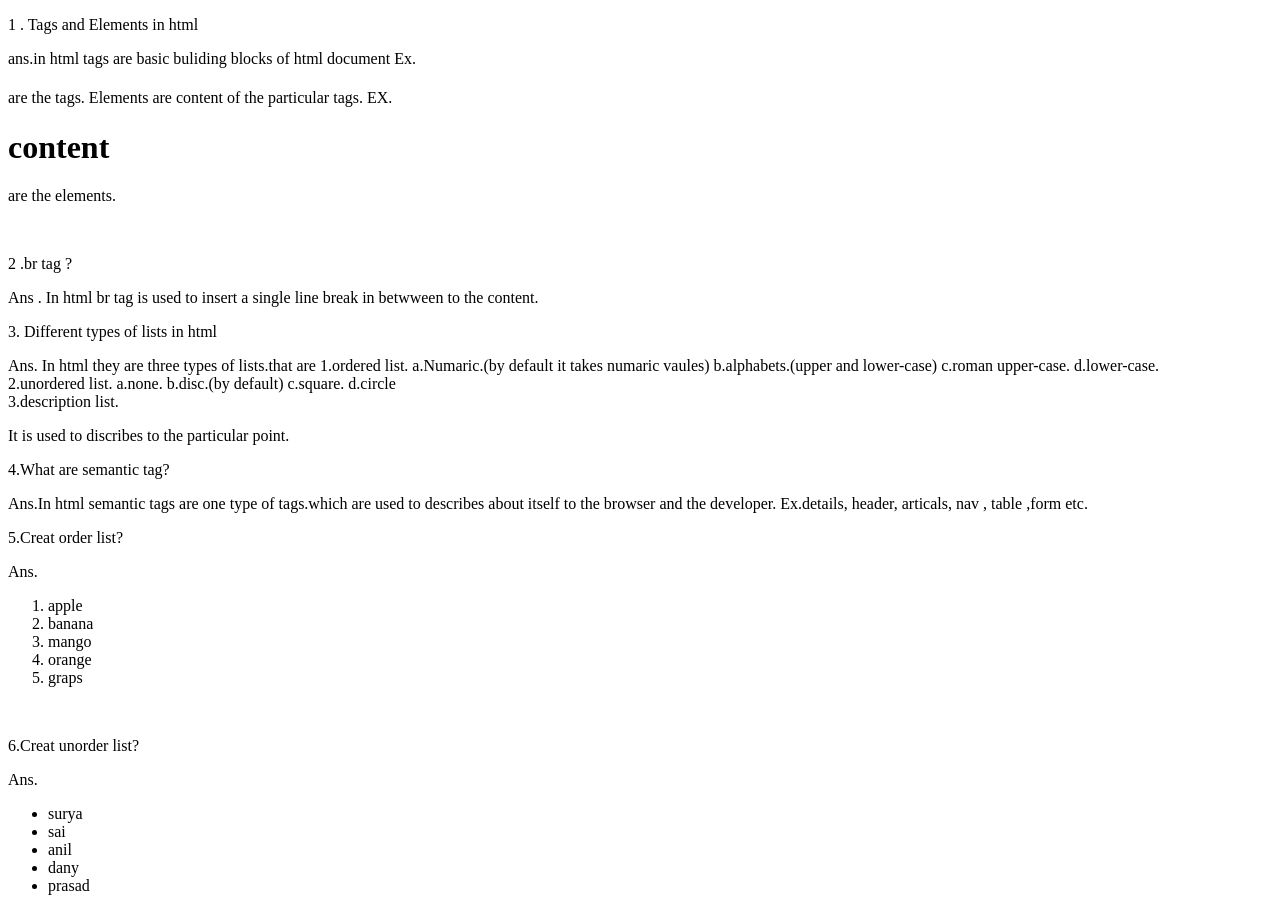
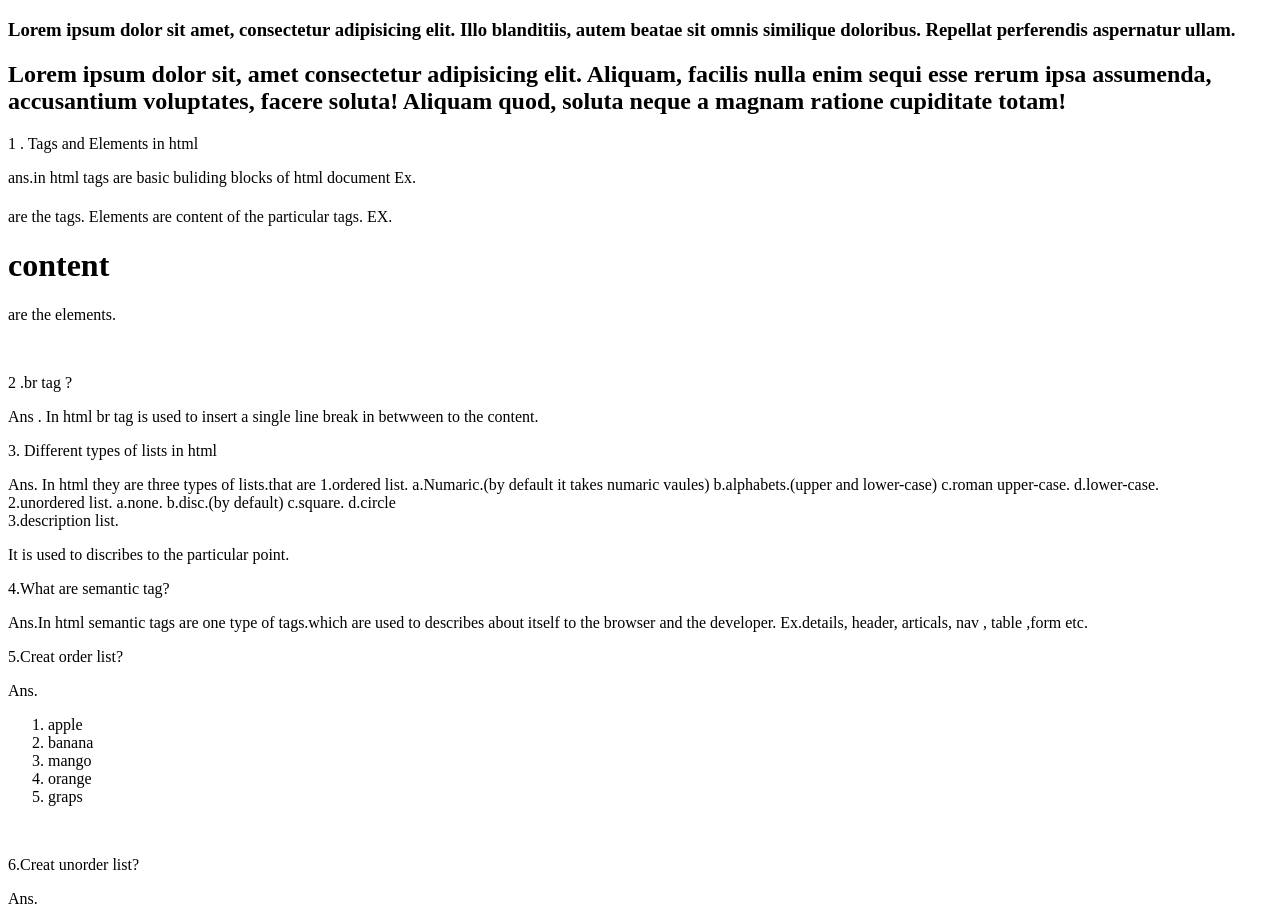
Before and after one commit to suryapulicharla8/html-day-2, a plain HTML site: page index.html in a window 1280 px wide. Shown: the top 904 px of the page. Drawn offline with Linux system fonts and the light colour scheme.

Commit message:
my Changes

```diff
--- a/index.html
+++ b/index.html
@@ -7,6 +7,10 @@
     <title>Document</title>
 </head>
 <body>
+    <h3>Lorem ipsum dolor sit amet, consectetur adipisicing elit. Illo blanditiis, autem beatae sit omnis similique doloribus. Repellat perferendis aspernatur ullam.</h3>
+    <h2>Lorem ipsum dolor sit, amet consectetur adipisicing elit. Aliquam, facilis nulla enim sequi esse rerum ipsa assumenda, accusantium voluptates, facere soluta! Aliquam quod, soluta neque a magnam ratione cupiditate totam!
+    </h2>
+    <!-- Git chnges -->
     <p>1 . Tags and Elements in html</p>
     <P>ans.in html tags are basic buliding blocks of html document
         Ex. <h1></h1> are the tags.
@@ -64,5 +68,6 @@
     <br>
     <p>7.How to insert image ?</p>
     Ans. <img src="https://wallpaperaccess.com/full/983769.jpg" height="200px" width="200px" alt="this img is not open right now">
+    <h3>Lorem, ipsum dolor sit amet consectetur adipisicing elit. Omnis eligendi numquam earum mollitia aliquid molestias. Debitis temporibus nesciunt necessitatibus dolorum repudiandae sint eum expedita perspiciatis nostrum, explicabo error porro voluptates.</h3>
 </body>
 </html>
```
